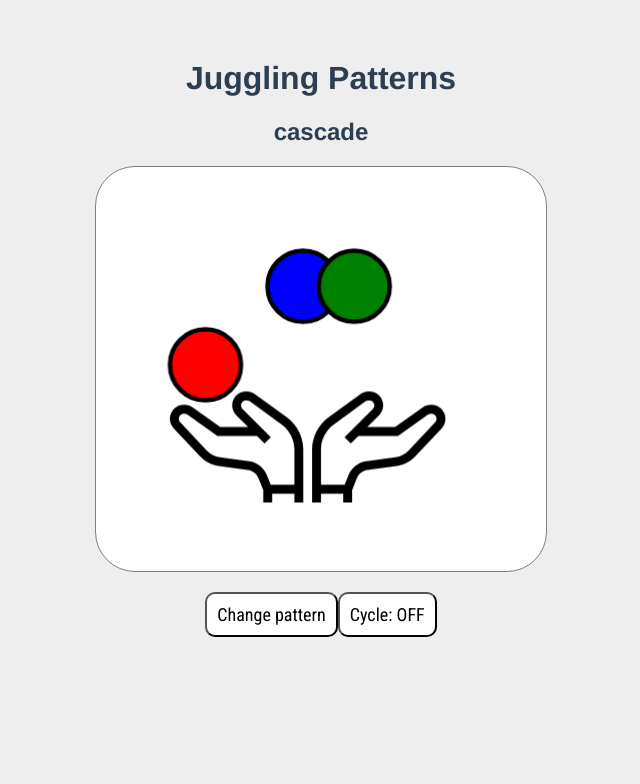
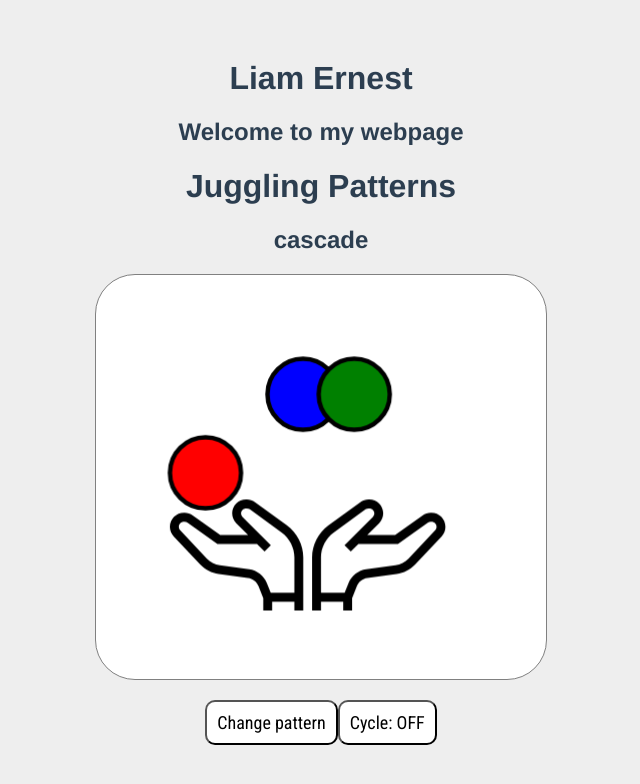
Before and after one commit to lernest/liam-e, a Vue app: page / in a window 1280 px wide. Shown: the top 784 px of the page, without its empty margins (319-959 px from the left). Built offline with nearby package versions, Linux system fonts and the light colour scheme.

Commit message:
pre router

```diff
--- a/src/App.vue
+++ b/src/App.vue
@@ -1,5 +1,10 @@
 <template>
   <div id="app">
+    <h1>Liam Ernest</h1>
+    <h2>Welcome to my webpage</h2>
+    <section>
+      <h3></h3>
+    </section>
     <Juggler/>
   </div>
 </template>
```
